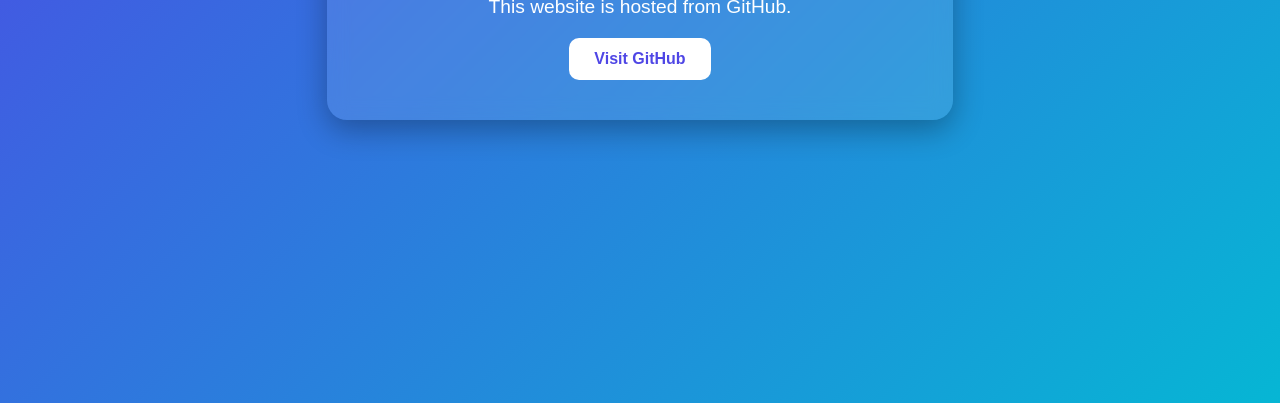
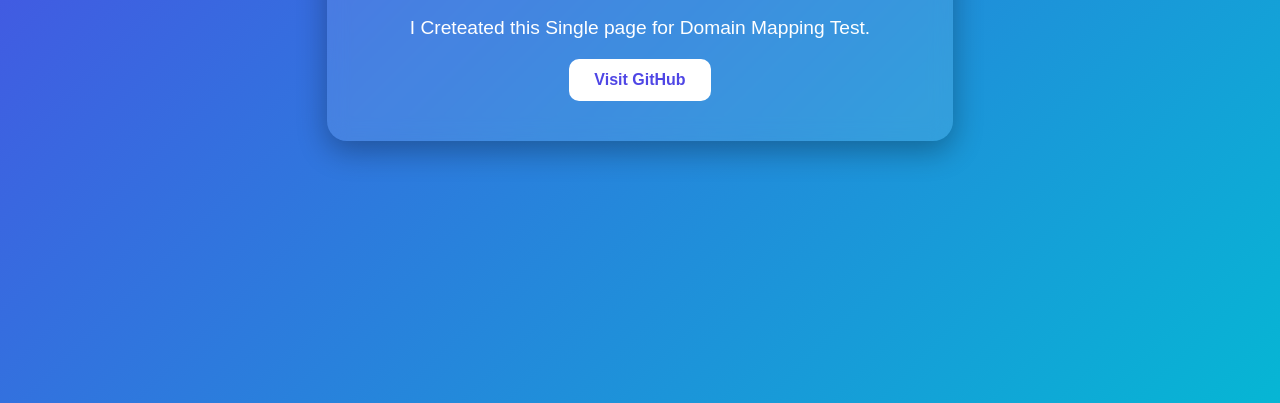
Before and after one commit to Deepakp0446/webpage, a plain HTML site: page index.html in a window 1280 px wide. Shown: the part 397-800 px from the top of the page. Drawn offline with Linux system fonts and the light colour scheme.

Commit message:
Update index.html

```diff
--- a/index.html
+++ b/index.html
@@ -62,6 +62,7 @@
     <div class="container">
         <h1>Welcome to My Website</h1>
         <p>This website is hosted from GitHub.</p>
+        <p>I Creteated this Single page for Domain Mapping Test.</p>
 
         <a href="https://github.com/" class="btn">
             Visit GitHub
```
